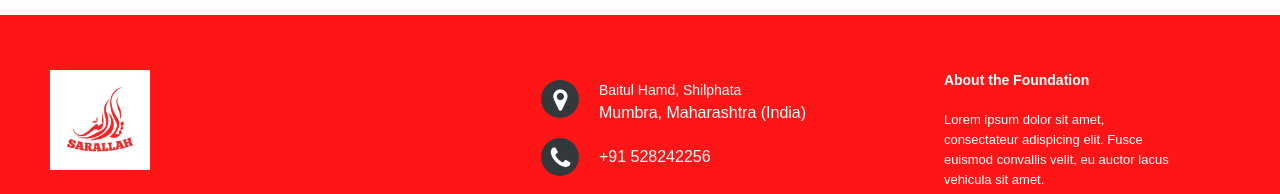
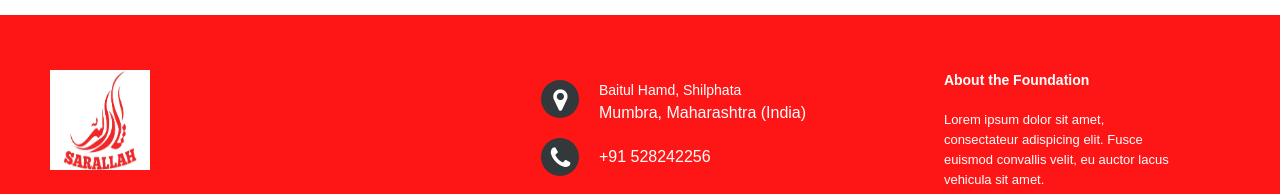
Before and after one commit to meerzamanatali/Sarallah.github.io, a plain HTML site: page index.html in a window 1280 px wide. Shown: the part 1642-1836 px from the top of the page. Drawn offline with nearby package versions, Linux system fonts and the light colour scheme; a web font is replaced by a local one.

Commit message:
Footer Image

```diff
--- a/index.html
+++ b/index.html
@@ -147,7 +147,7 @@
 
 			<div class="footer-left">
 
-				<img src="img/logo.jpeg" alt="" width="100px" height="100px">
+				<img src="img/logo.png" alt="" width="100px" height="100px">
 
 				<p class="footer-links">
 					<a href="#" class="link-1">Home</a>
```
